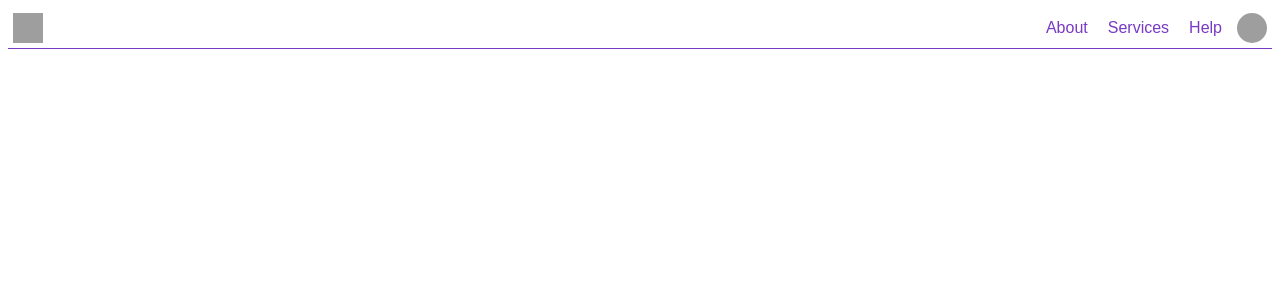
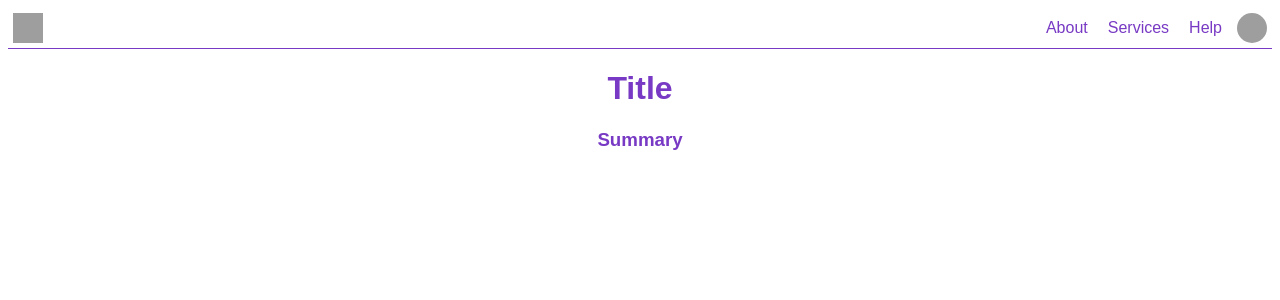
Before and after one commit to kevinmjacobs/prkr, a React app: page / in a window 1280 px wide. Shown: the top 300 px of the page. Built offline with nearby package versions, Linux system fonts and the light colour scheme; grey boxes are pictures that could not be loaded; the HTML template or start-up script is replaced by a standard one.

Commit message:
Init home summary Create component and styles

```diff
--- a/src/components/App.jsx
+++ b/src/components/App.jsx
@@ -1,4 +1,5 @@
 import React from 'react';
+import HomeSummary from './home-summary/HomeSummary.jsx'
 import NavBar from './navBar/NavBar.jsx';
 import AppStyle from './App.style.js';
 
@@ -11,6 +12,7 @@ class App extends React.Component {
     return(
       <AppStyle>
         <NavBar />
+        <HomeSummary />
       </AppStyle>
     )
   }
--- /dev/null
+++ b/src/components/home-summary/HomeSummary.jsx
@@ -0,0 +1,13 @@
+import React from 'react';
+import { HomeSummaryH1, HomeSummaryH3 } from './HomeSummary.style.js';
+
+const HomeSummary = () => {
+  return(
+    <div>
+      <HomeSummaryH1>Title</HomeSummaryH1>
+      <HomeSummaryH3>Summary</HomeSummaryH3>
+    </div>
+  )
+}
+
+export default HomeSummary;
--- /dev/null
+++ b/src/components/home-summary/HomeSummary.style.js
@@ -0,0 +1,11 @@
+import styled from 'styled-components';
+
+export const HomeSummaryH1= styled.h1`
+  text-align: center;
+  color: #783ac4;
+`
+
+export const HomeSummaryH3= styled.h3`
+  text-align: center;
+  color: #783ac4;
+`
```
